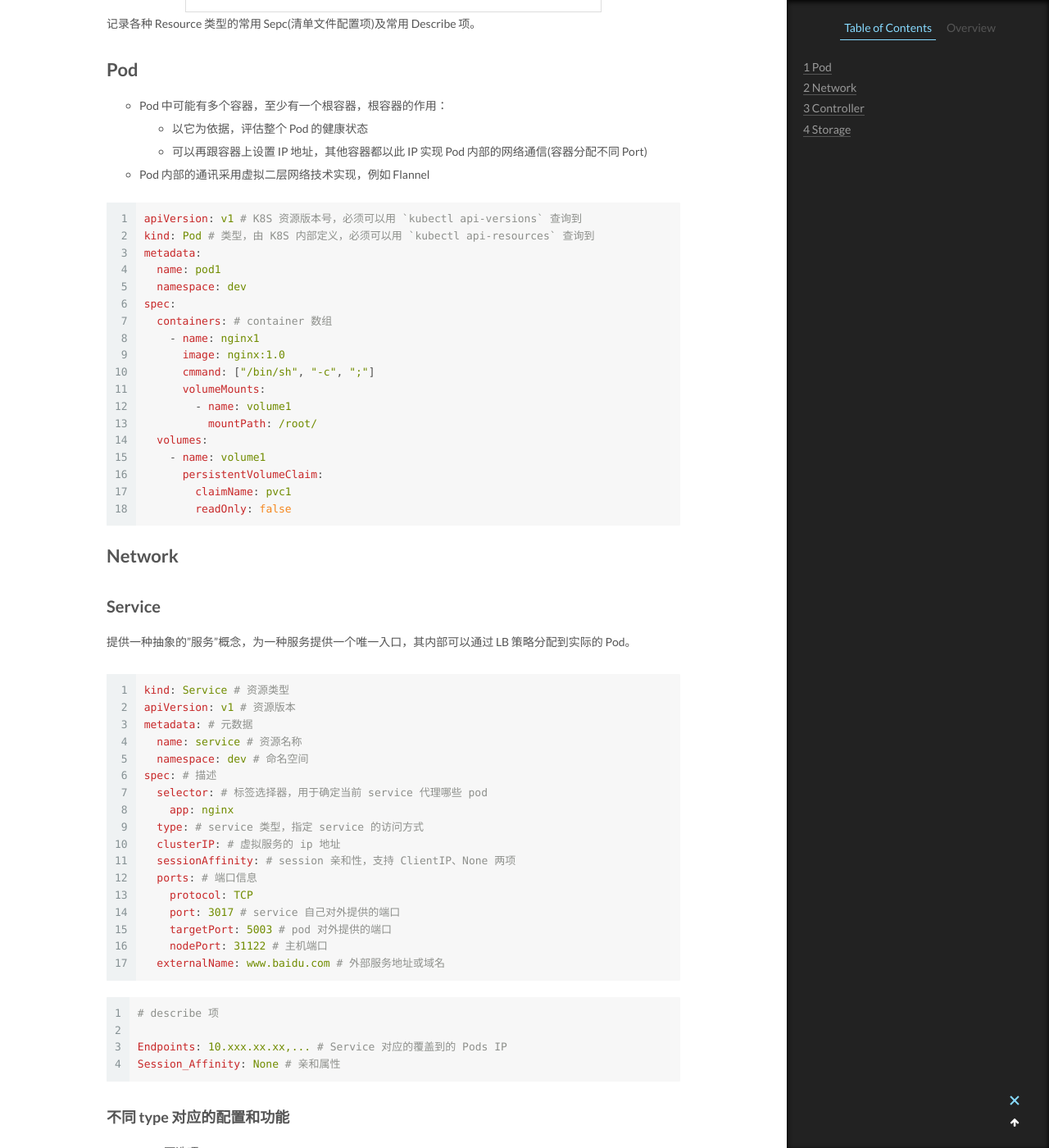
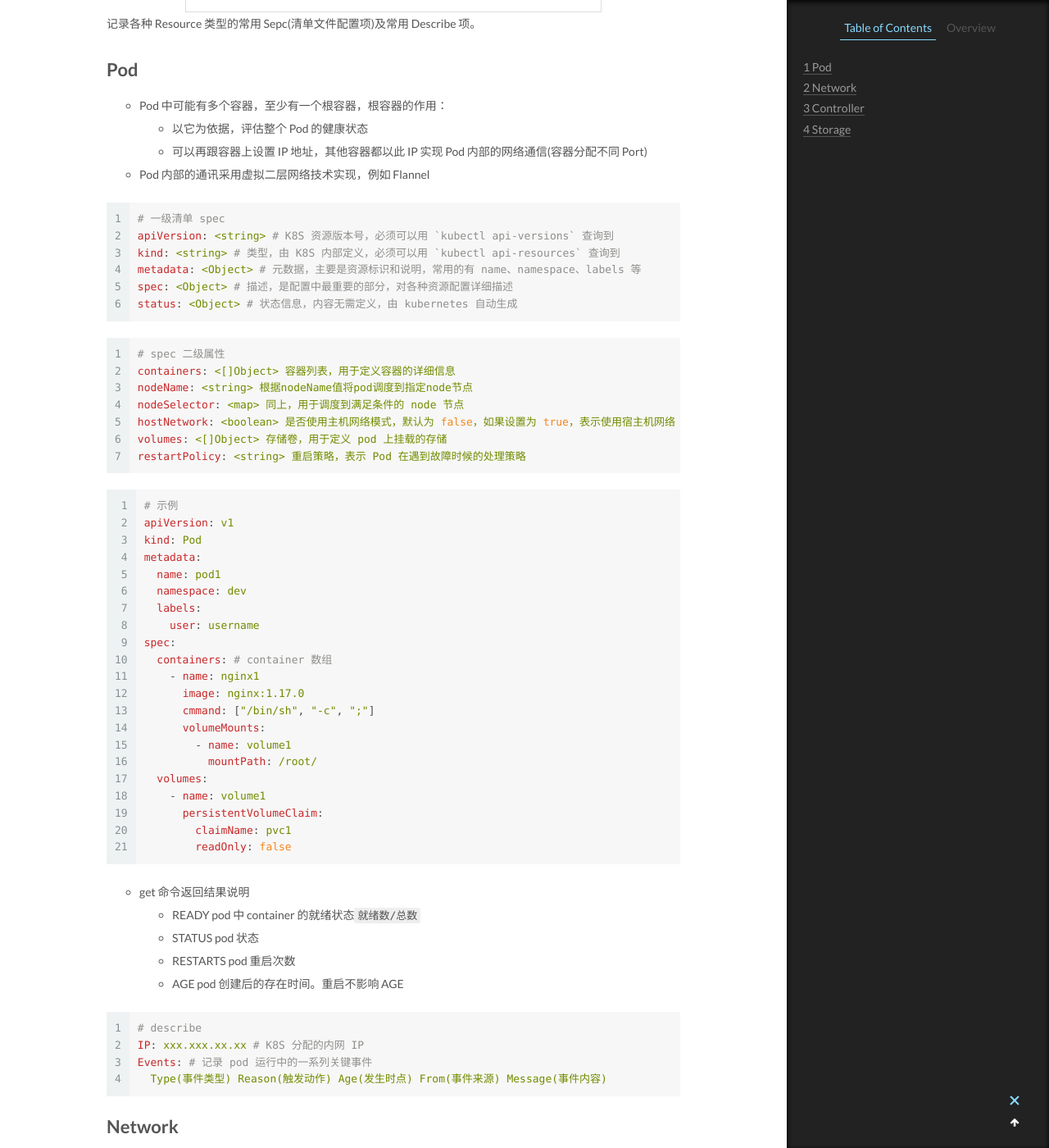
Before and after one commit to CodeHunter2006/CodeHunter2006.github.io, a Jekyll site: the page built from _posts/2021-10-12-Kubernetes_Spec.md, in a window 1280 px wide and 1400 px high, scrolled down 760 px. Shown: the whole window at 82% size. Built offline with Jekyll 4.4.1, drawn with Linux system fonts in a browser that asks for light colours; some of the changed text lies outside the part shown.

Commit message:
docs: add contents

````diff
--- a/_posts/2021-10-12-Kubernetes_Spec.md
+++ b/_posts/2021-10-12-Kubernetes_Spec.md
@@ -16,15 +16,37 @@ tags: Docker K8S HighConcurrency
 - Pod 内部的通讯采用虚拟二层网络技术实现，例如 Flannel
 
 ```yml
-apiVersion: v1 # K8S 资源版本号，必须可以用 `kubectl api-versions` 查询到
-kind: Pod # 类型，由 K8S 内部定义，必须可以用 `kubectl api-resources` 查询到
+# 一级清单 spec
+apiVersion: <string> # K8S 资源版本号，必须可以用 `kubectl api-versions` 查询到
+kind: <string> # 类型，由 K8S 内部定义，必须可以用 `kubectl api-resources` 查询到
+metadata: <Object> # 元数据，主要是资源标识和说明，常用的有 name、namespace、labels 等
+spec: <Object> # 描述，是配置中最重要的部分，对各种资源配置详细描述
+status: <Object> # 状态信息，内容无需定义，由 kubernetes 自动生成
+```
+
+```yml
+# spec 二级属性
+containers: <[]Object> 容器列表，用于定义容器的详细信息
+nodeName: <string> 根据nodeName值将pod调度到指定node节点
+nodeSelector: <map> 同上，用于调度到满足条件的 node 节点
+hostNetwork: <boolean> 是否使用主机网络模式，默认为 false，如果设置为 true，表示使用宿主机网络
+volumes: <[]Object> 存储卷，用于定义 pod 上挂载的存储
+restartPolicy: <string> 重启策略，表示 Pod 在遇到故障时候的处理策略
+```
+
+```yml
+# 示例
+apiVersion: v1
+kind: Pod
 metadata:
   name: pod1
   namespace: dev
+  labels:
+    user: username
 spec:
   containers: # container 数组
     - name: nginx1
-      image: nginx:1.0
+      image: nginx:1.17.0
       cmmand: ["/bin/sh", "-c", ";"]
       volumeMounts:
         - name: volume1
@@ -34,6 +56,23 @@ spec:
       persistentVolumeClaim:
         claimName: pvc1
         readOnly: false
+```
+
+- get 命令返回结果说明
+  - READY
+    pod 中 container 的就绪状态`就绪数/总数`
+  - STATUS
+    pod 状态
+  - RESTARTS
+    pod 重启次数
+  - AGE
+    pod 创建后的存在时间。重启不影响 AGE
+
+```yml
+# describe
+IP: xxx.xxx.xx.xx # K8S 分配的内网 IP
+Events: # 记录 pod 运行中的一系列关键事件
+  Type(事件类型) Reason(触发动作) Age(发生时点) From(事件来源) Message(事件内容)
 ```
 
 # Network
@@ -348,9 +387,9 @@ spec:
 - partition
   升级新版本时保留旧版本 Pod 的数量，可用于**灰度升级**
 
-- pod 名称：
+- pod 名称示例：
   `nginx-web-0`
-- pvc 名称：
+- pvc 名称示例：
   `www-storage-nginx-web-0`
 - Pod 中用`controller-revision-hash`来标识当前版本
 
````
Also changed, not shown: other parts of _posts/2021-10-12-Kubernetes_Spec.md (+1 -1 lines).
